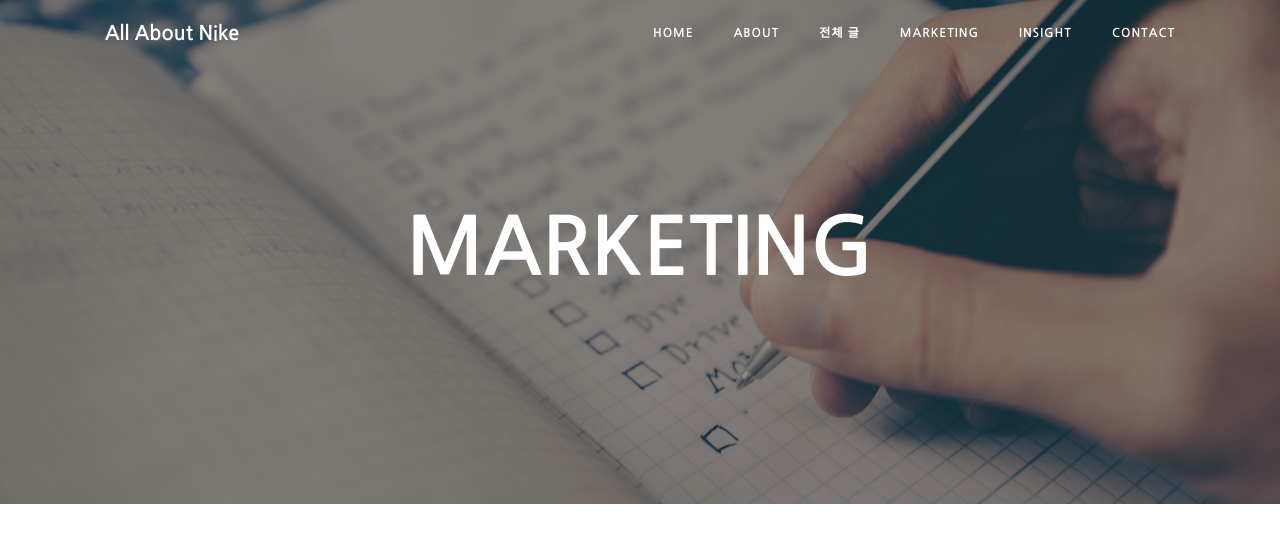
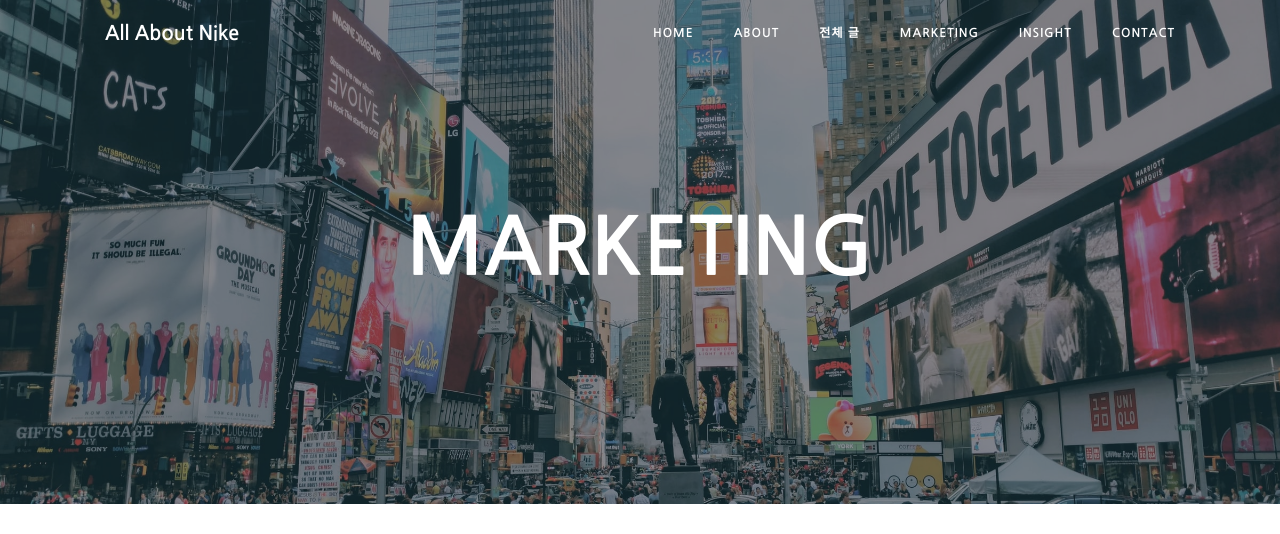
Before and after one commit to Bang-Junseok/allabout-blog, a Jekyll site: the page built from category/1.html, in a window 1280 px wide. Shown: the top 534 px of the page. Built offline with Jekyll 4.4.1, drawn with Linux system fonts in a browser that asks for light colours; grey boxes are pictures that could not be loaded.

Commit message:
카테고리 사진 변경
카테고리 마케팅 란 사진 변경

```diff
--- a/category/1.html
+++ b/category/1.html
@@ -2,7 +2,7 @@
 layout: page
 title: MARKETING
 permalink: /category/1/
-background: '/img/bg-post.jpg'
+background: '/img/1.jpg'
 ---
 
 	{% for post in site.categories.marketing %}
```
Also changed, not shown: img/1.jpg (added).
